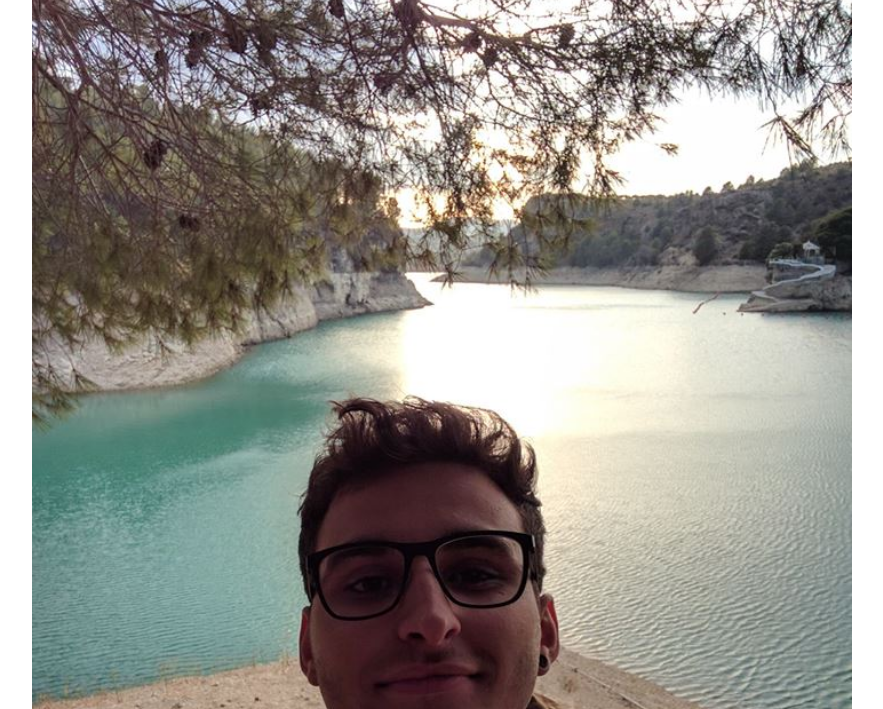
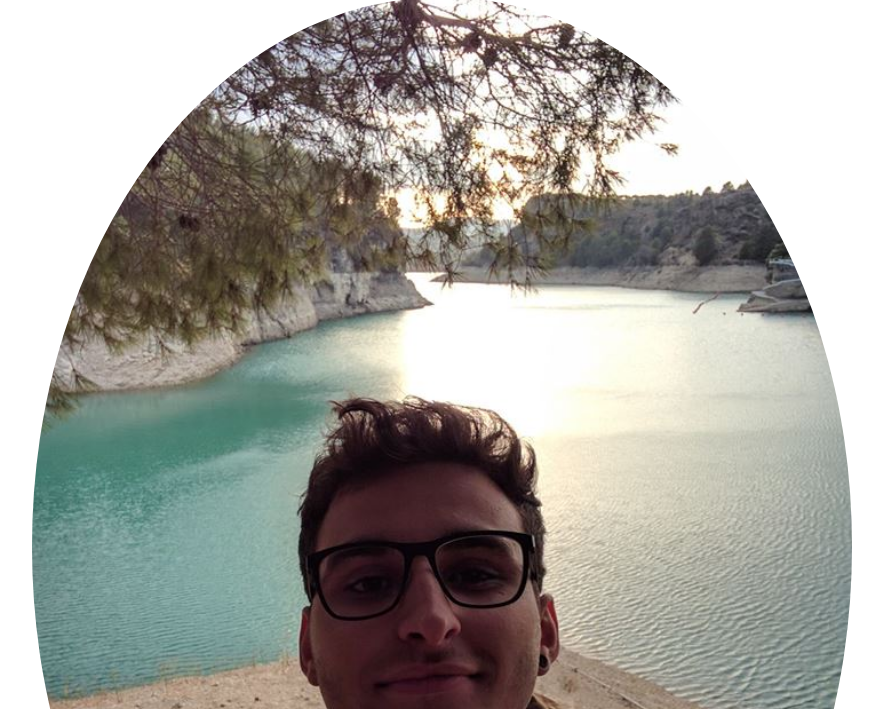
Before and after one commit to DisjunkteMenge/eliesmabr, a Gatsby site: page / in a window 1280 px wide. Shown: the part 91-800 px from the top of the page, without its empty margins (198-1081 px from the left). Built offline with nearby package versions, Linux system fonts and the light colour scheme; Gatsby itself is replaced by a stand-in of ours.

Commit message:
Update layout.css

```diff
--- a/src/components/layout.css
+++ b/src/components/layout.css
@@ -253,9 +253,9 @@ body {
 }
 
 img {
-    width: 50%;
-    height: 50%;
-
+    width: 120px;
+    height: 120px;
+    border-radius: 50%;
     margin-left: 0;
     margin-right: 0;
     margin-top: 0;
```
